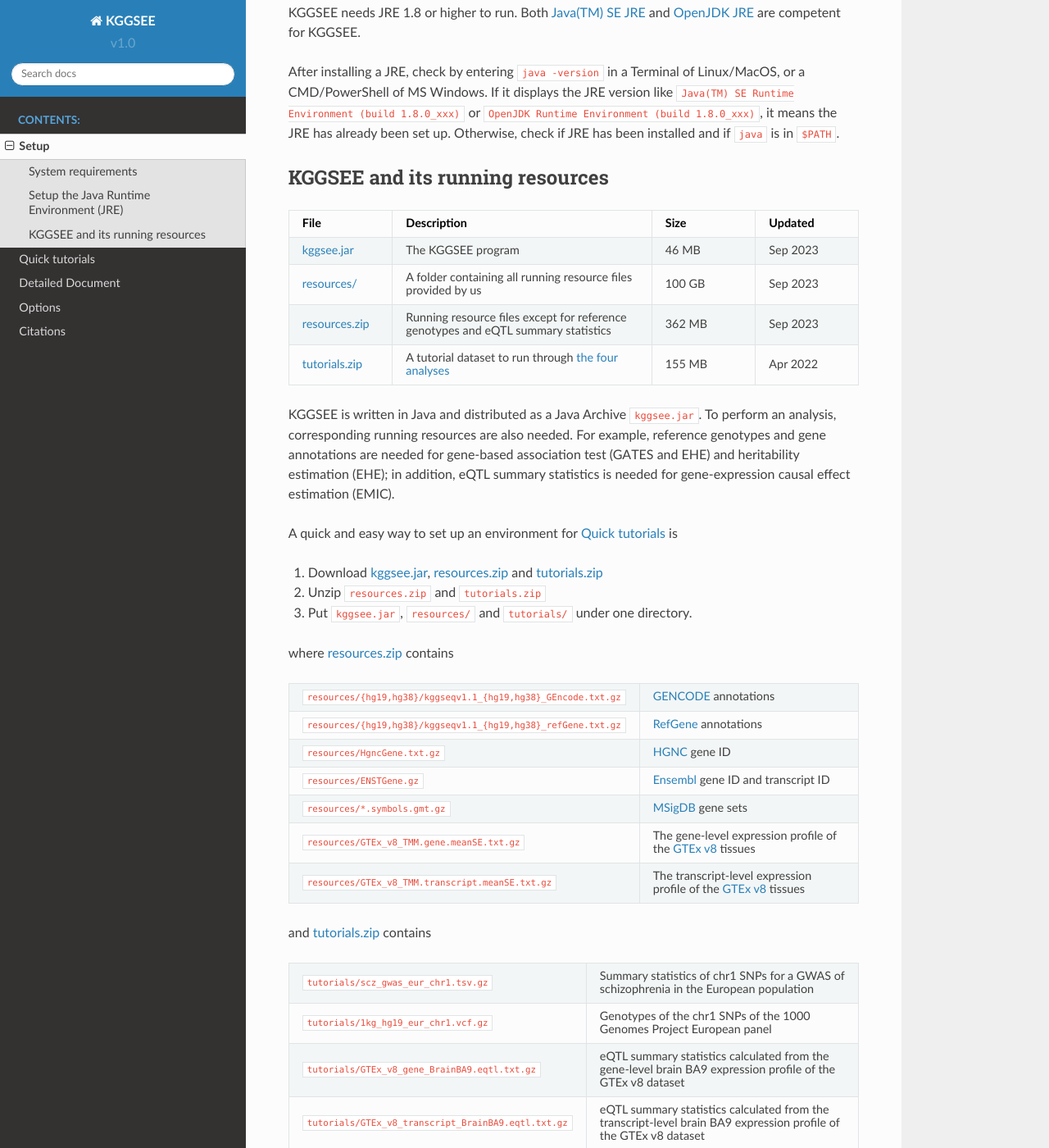
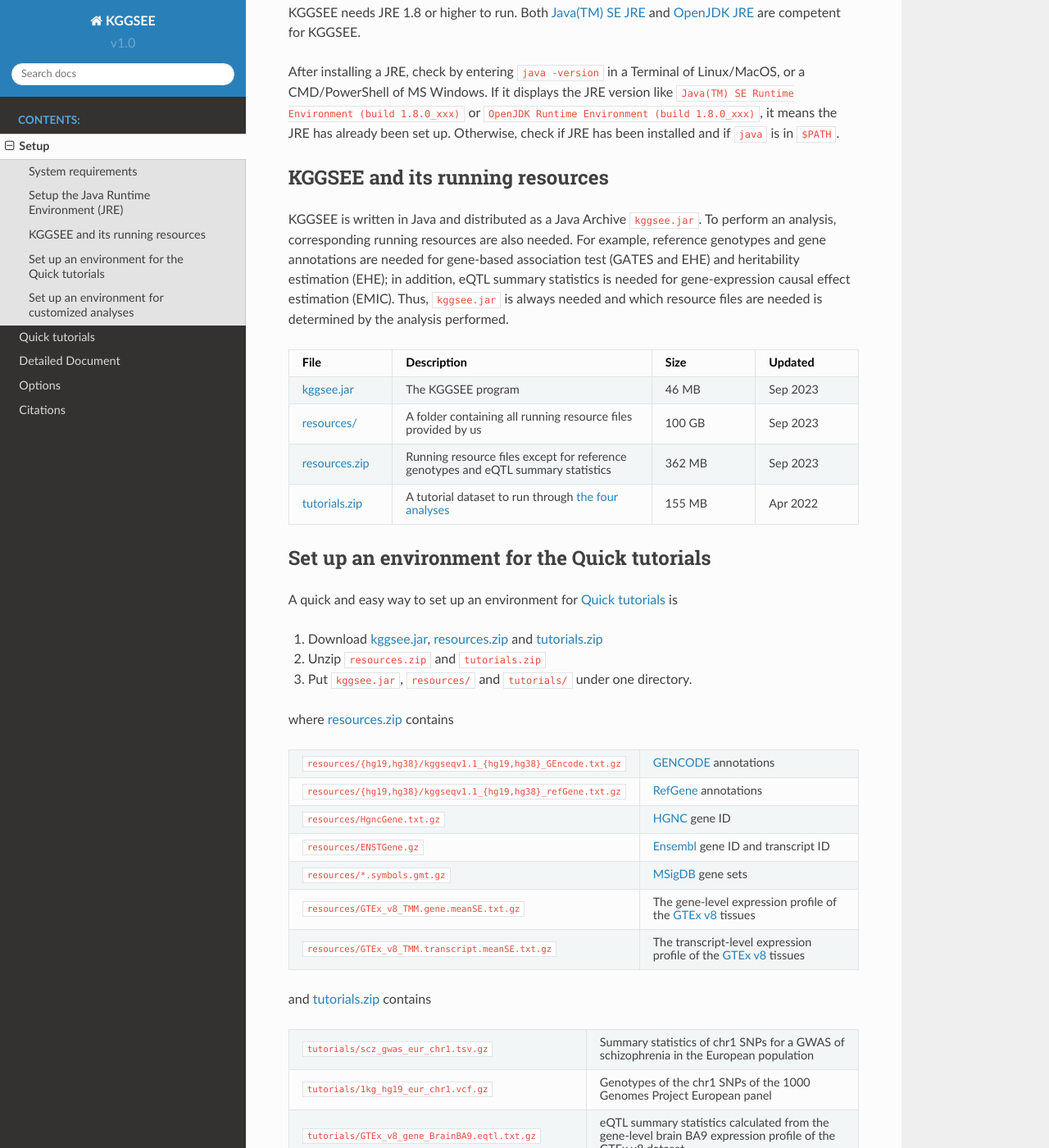
Before and after one commit to pmglab/KGGSEE, a Sphinx documentation site: the page built from doc/source/setup.rst, in a window 1280 px wide and 1400 px high, scrolled down 474 px. Shown: the whole window at 82% size. Built offline with Sphinx 7.4.7 and the Read the Docs theme 2.0.0, drawn with Linux system fonts in a browser that asks for light colours; some of the changed text lies outside the part shown.

Commit message:
Update setup.rst

```diff
--- a/doc/source/setup.rst
+++ b/doc/source/setup.rst
@@ -36,6 +36,8 @@
 KGGSEE and its running resources
 ================================
 
+KGGSEE is written in Java and distributed as a Java Archive ``kggsee.jar``. To perform an analysis, corresponding running resources are also needed.  For example, reference genotypes and gene annotations are needed for gene-based association test (GATES and EHE) and heritability estimation (EHE); in addition, eQTL summary statistics is needed for gene-expression causal effect estimation (EMIC). Thus, ``kggsee.jar`` is always needed and which resource files are needed is determined by the analysis performed.
+
 .. list-table::
     :widths: 2 5 2 2
     :header-rows: 1
@@ -63,7 +65,8 @@
       - Apr 2022
 
 
-KGGSEE is written in Java and distributed as a Java Archive ``kggsee.jar``. To perform an analysis, corresponding running resources are also needed. For example, reference genotypes and gene annotations are needed for gene-based association test (GATES and EHE) and heritability estimation (EHE); in addition, eQTL summary statistics is needed for gene-expression causal effect estimation (EMIC).
+Set up an environment for the Quick tutorials
+=============================================
 
 A quick and easy way to set up an environment for :ref:`Quick tutorials <quick_tutorials>` is
 
@@ -111,6 +114,9 @@
       - eQTL summary statistics calculated from the transcript-level brain BA9 expression profile of the GTEx v8 dataset
 
 
+Set up an environment for customized analyses
+=============================================
+
 In addition to the files packaged in `resources.zip <https://mailsysueducn-my.sharepoint.com/:u:/g/personal/limiaoxin_mail_sysu_edu_cn/EYhQXE95WZFMqERo_xNOhZUB8lGeyTwPuiWM26AX8CHP8Q?e=PwbMoa>`_, reference genotypes of 5 super populations and eQTL summary statistics of 50 GTEx v8 tissues are also available for downloading under `resources/ <https://mailsysueducn-my.sharepoint.com/:f:/g/personal/limiaoxin_mail_sysu_edu_cn/EpXRqLXIToZItErUHiDNDO0BM29gbEn1-Grs14D_EqORJQ?e=0ZjvlN>`_:
 
 .. list-table::
```
